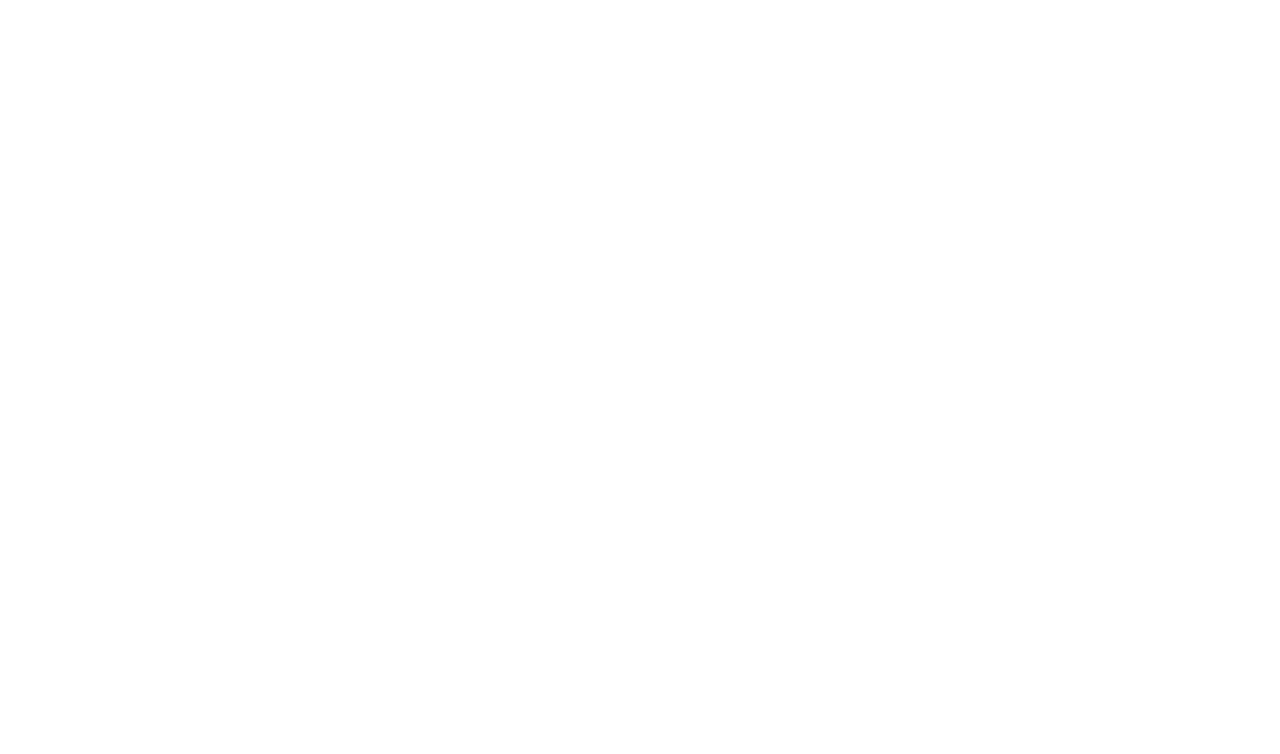
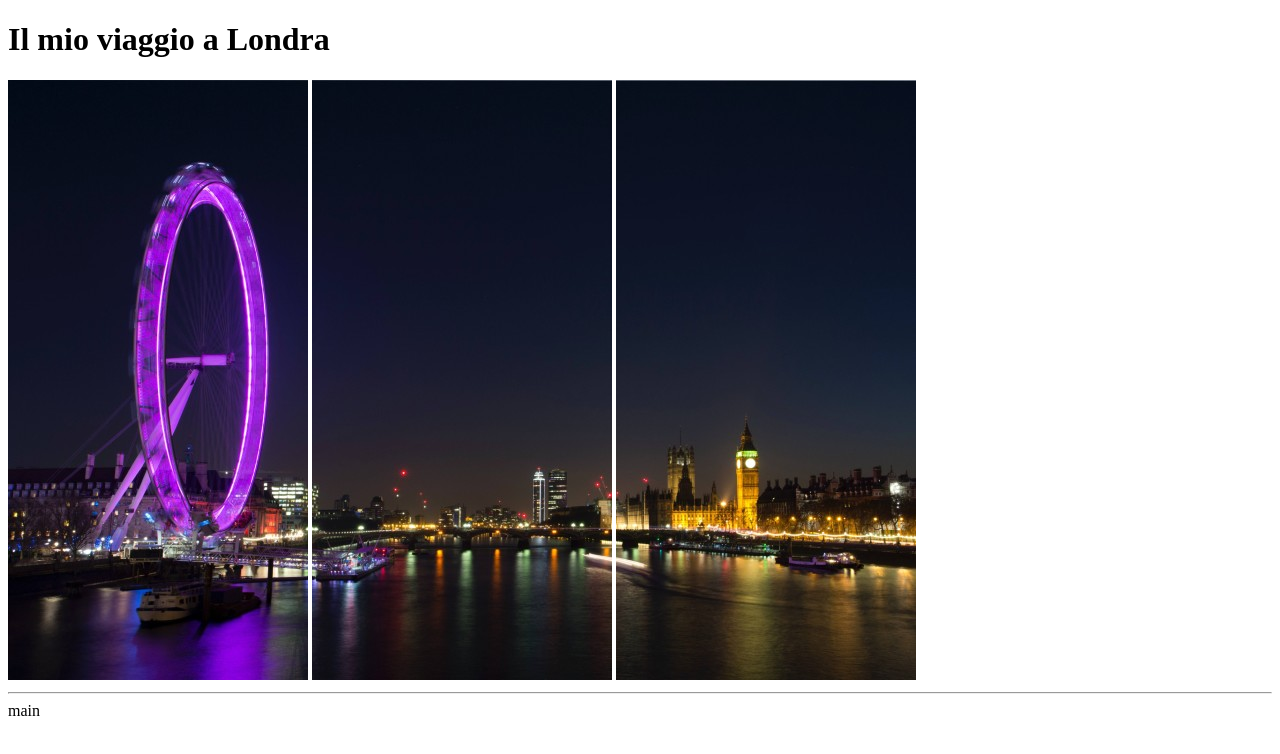
Before and after one commit to ugodeughi/html-london-trip-75, a plain HTML site: page index.html in a window 1280 px wide. Drawn offline with Linux system fonts and the light colour scheme.

Commit message:
[add] header

```diff
--- a/index.html
+++ b/index.html
@@ -8,5 +8,17 @@
 </head>
 <body>
 
+  <header>
+    <h1>Il mio viaggio a Londra</h1>
+    <div class="gallery">
+      <img src="img/pexels-bill-emrich-230794-0.jpg" alt="Ruota panoramica">
+      <img src="img/pexels-bill-emrich-230794-1.jpg" alt="Tamigi">
+      <img src="img/pexels-bill-emrich-230794-2.jpg" alt="Tower Bridge">
+    </div>
+    <hr>
+  </header>
+
+  <main>main</main>
+
 </body>
 </html>
```
